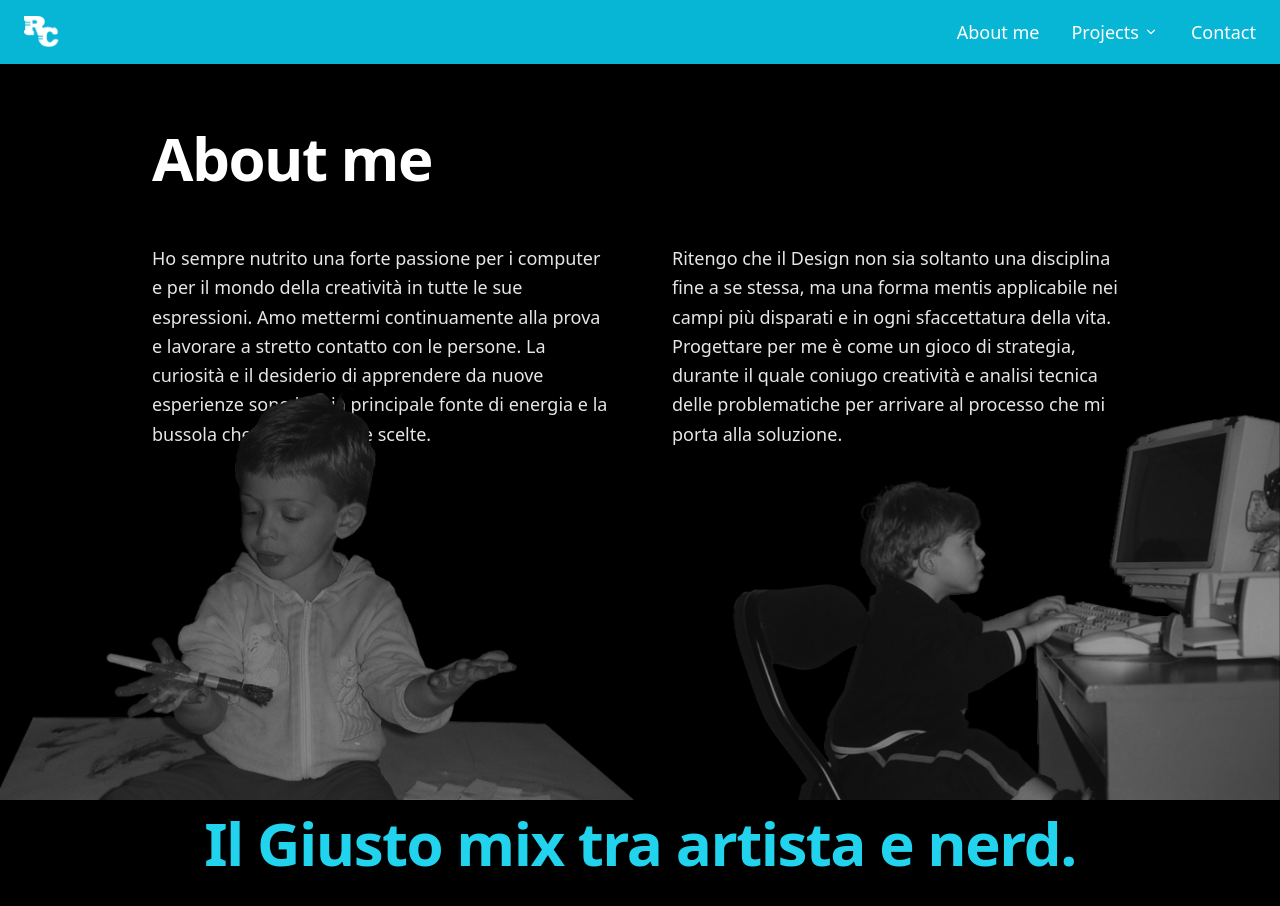
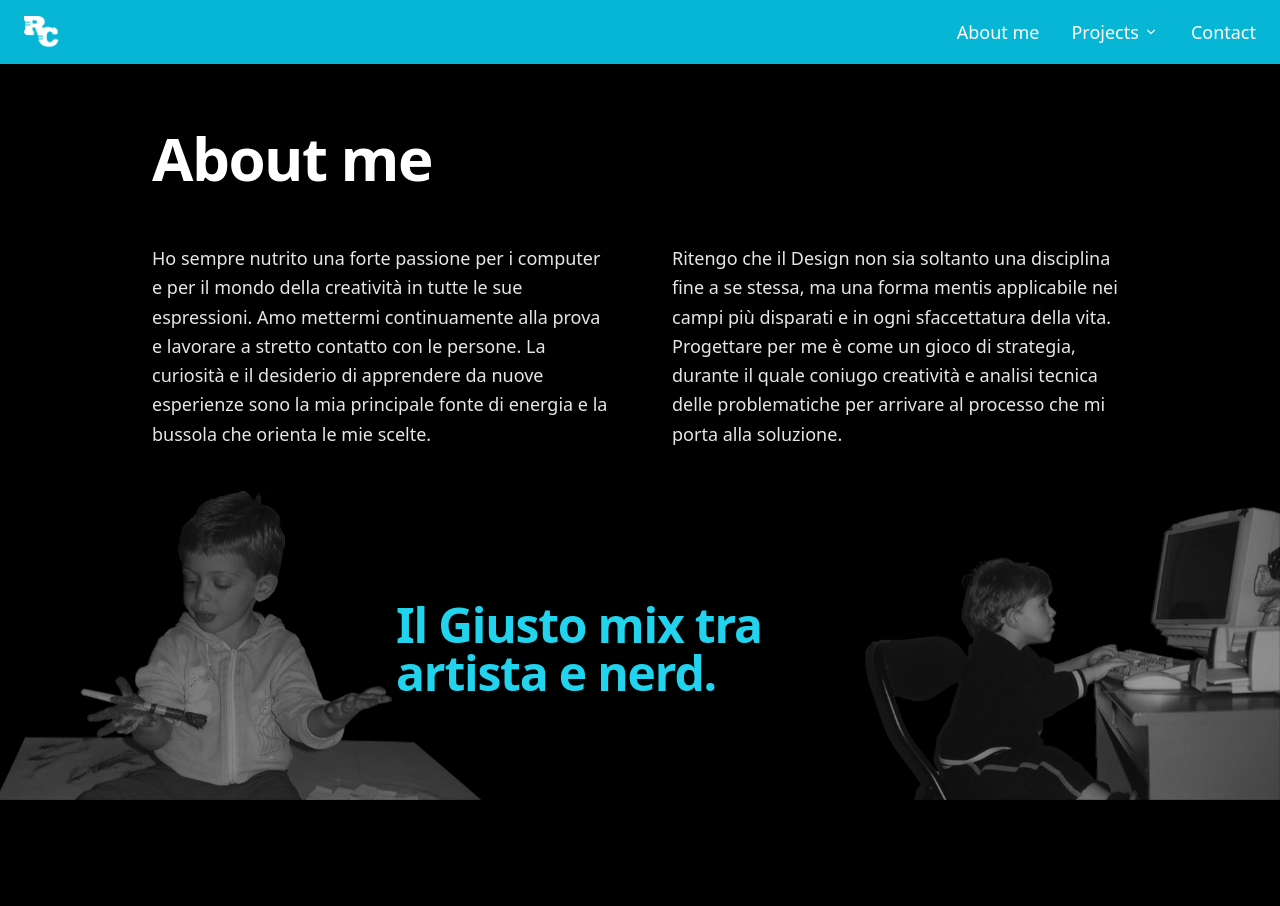
Before and after one commit to Riccardocassis/personal-website-2025, a Vue app: page /about in a window 1280 px wide. Shown: the top 906 px of the page. Built offline with nearby package versions, Linux system fonts and the light colour scheme.

Commit message:
Ottimizzato il layout della pagina About: ridotto il dimensionamento delle immagini e migliorata la posizione del titolo per una presentazione più armoniosa.

```diff
--- a/src/pages/About.vue
+++ b/src/pages/About.vue
@@ -10,11 +10,11 @@
       </p>
     </div>
     <div class="w-full flex flex-col items-center justify-center mt-16">
-      <img src="../assets/ioartista.png" alt="Artista" class="fixed left-0 bottom-0 w-[50vw] min-w-[400px] max-w-none object-contain z-0 pointer-events-none" />
-      <img src="../assets/ionerd.png" alt="Nerd" class="fixed right-0 bottom-0 w-[50vw] min-w-[400px] max-w-none object-contain z-0 pointer-events-none" />
-      <div class="relative w-full h-[400px] mt-2 flex items-end z-10">
-        <h2 class="w-full text-5xl md:text-6xl font-bold text-cyan-400 text-center mb-12 tracking-tight drop-shadow-lg" style="position:relative;">Il Giusto mix tra artista e nerd.</h2>
-      </div>
+    <img src="../assets/ioartista.png" alt="Artista" class="fixed left-0 bottom-0 w-[38vw] min-w-[320px] max-w-none object-contain z-0 pointer-events-none" />
+    <img src="../assets/ionerd.png" alt="Nerd" class="fixed right-0 bottom-0 w-[38vw] min-w-[320px] max-w-none object-contain z-0 pointer-events-none" />
+        <div class="relative w-full h-[400px] mt-2 z-10">
+          <h2 class="absolute left-1/2 -translate-x-1/2 top-[80px] w-auto text-4xl md:text-5xl font-bold text-cyan-400 flex justify-center items-center tracking-tight drop-shadow-lg" style="position:absolute;">Il Giusto mix tra artista e nerd.</h2>
+        </div>
     </div>
   </section>
 </template>
```
